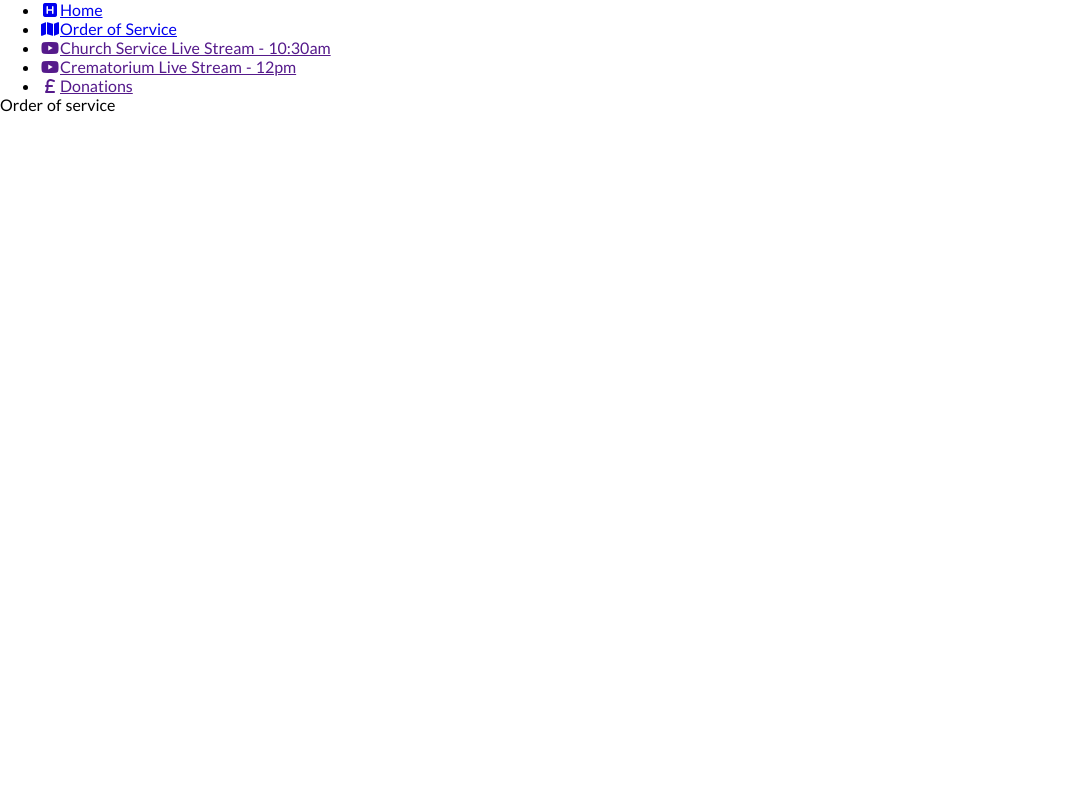
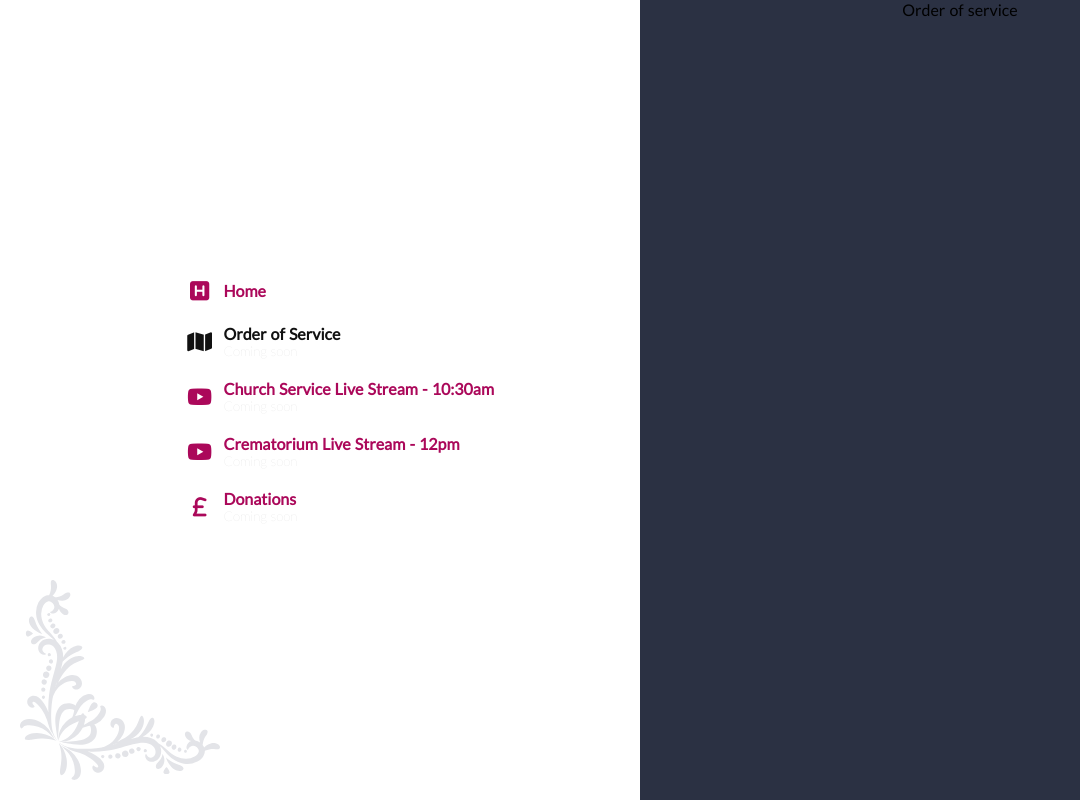
Before and after one commit to Coderior/lovingmemory, a Nuxt app: page /order-of-service in a window 1280 px wide. Shown: the whole page, without its empty margins (0-1080 px from the left). Built offline with nearby package versions, Linux system fonts and the light colour scheme.

Commit message:
move order of css above fold

```diff
--- a/components/Nav.vue
+++ b/components/Nav.vue
@@ -1,10 +1,10 @@
 <template>
         <ul>
         <li><NuxtLink to="/"><span class="icon"><i class="fas fa-h-square fa-fw" /></span>Home</NuxtLink></li>
-        <li><NuxtLink to="/order-of-service"><span class="icon"><i class="fas fa-map fa-fw" /></span>Order of Service</NuxtLink></li>
-        <li><a href=""><span class="icon"><i class="fab fa-youtube fa-fw" /></span>Church Service Live Stream - 10:30am</a></li>
-        <li><a href=""><span class="icon"><i class="fab fa-youtube fa-fw" /></span>Crematorium Live Stream - 12pm</a></li>
-        <li><a href=""><span class="icon"><i class="fas fa-pound-sign fa-fw" /></span>Donations</a></li>
+        <li><NuxtLink to="/order-of-service"><span class="icon"><i class="fas fa-map fa-fw" /></span><span class="menu">Order of Service<small>Coming soon</small></span></NuxtLink></li>
+        <li><a href=""><span class="icon"><i class="fab fa-youtube fa-fw" /></span><span class="menu">Church Service Live Stream - 10:30am<small>Coming soon</small></span></a></li>
+        <li><a href=""><span class="icon"><i class="fab fa-youtube fa-fw" /></span><span class="menu">Crematorium Live Stream - 12pm<small>Coming soon</small></span></a></li>
+        <li><a href=""><span class="icon"><i class="fas fa-pound-sign fa-fw" /></span><span class="menu">Donations<small>Coming soon</small></span></a></li>
       </ul>
 
 </template>
--- a/layouts/default.vue
+++ b/layouts/default.vue
@@ -4,7 +4,7 @@
   </div>
 </template>
 
-<style>
+<style lang="scss">
 html {
   font-family: 'Lato', sans-serif;
   font-size: 16px;
@@ -23,32 +23,111 @@ html {
   margin: 0;
 }
 
-.button--green {
-  display: inline-block;
-  border-radius: 4px;
-  border: 1px solid #3b8070;
-  color: #3b8070;
-  text-decoration: none;
-  padding: 10px 30px;
+.container {
+  margin: 0 auto;
+  min-height: 100vh;
+  display: flex;
+  justify-content: center;
+  align-items: center;
+  text-align: center;
+  @media screen and (max-width: 800px) {
+    flex-direction: column-reverse;
+  }
+}
+.icon {
+  margin-right: 10px;
+  color: #ab085a;
+  font-size: 22px;
+}
+.section {
+  flex: 0 0 50%;
+  min-height: 100vh;
+  display: flex;
+  flex-direction: column;
+  justify-content: center;
+  align-items: center;
+  text-align: center;
+  &.tribute {
+    background: #2b3143;
+    justify-content: space-between;
+    img {
+      -webkit-filter: grayscale(100%); /* Safari 6.0 - 9.0 */
+      filter: grayscale(100%);
+      width: 80%;
+      max-width: 260px;
+      border: 8px solid #fff;
+      box-shadow: 0 0 10px 3px rgba(0, 0, 0, 0.6);
+    }
+  }
+  @media screen and (max-width: 800px) {
+    flex: 0 0 100%;
+    width: 100%;
+    min-height: auto;
+  }
+}
+ul {
+  list-style: none;
+  font-weight: 700;
+  text-align: left;
+  font-size: 16px;
+  li {
+  }
+  a {
+    color: #ab085a;
+    text-decoration: none;
+    padding: 10px;
+    display: flex;
+    align-items: center;
+    &.nuxt-link-exact-active {
+      color: #111;
+      .icon {
+        color: #111;
+      }
+
+    }
+  }
+}
+.menu {
+  display: flex;
+  flex-direction: column;
+  small {
+    color: #ccc;
+    font-weight: 100;
+  }
+}
+.name {
+  font-size: 40px;
+  color: #fff;
+  font-weight: 300;
+}
+.title {
+  font-family: 'Pinyon Script', cursive;
+  display: block;
+  font-weight: 300;
+  font-size: 40px;
+  color: #35495e;
+  letter-spacing: 1px;
+  margin: 40px 0;
+  color: #fff;
 }
 
-.button--green:hover {
-  color: #fff;
-  background-color: #3b8070;
+.subtitle {
+  font-weight: 300;
+  font-size: 14px;
+  color: #adb4c7;
+  margin: 40px 0;
+}
+.links {
+  background-image: url('~assets/corner.svg');
+  background-position: bottom 20px left 20px;
+  background-repeat: no-repeat;
+  background-size: 200px;
+  @media screen and (max-width: 800px) {
+    padding: 50px 0 80px;
+    background-position: bottom 2px left 2px;
+    background-size: 150px;
+  }
 }
 
-.button--grey {
-  display: inline-block;
-  border-radius: 4px;
-  border: 1px solid #35495e;
-  color: #35495e;
-  text-decoration: none;
-  padding: 10px 30px;
-  margin-left: 15px;
-}
 
-.button--grey:hover {
-  color: #fff;
-  background-color: #35495e;
-}
 </style>
--- a/pages/index.vue
+++ b/pages/index.vue
@@ -16,95 +16,5 @@ export default {}
 </script>
 
 <style lang="scss">
-.container {
-  margin: 0 auto;
-  min-height: 100vh;
-  display: flex;
-  justify-content: center;
-  align-items: center;
-  text-align: center;
-  @media screen and (max-width: 800px) {
-    flex-direction: column-reverse;
-  }
-}
-.icon {
-  margin-right: 10px;
-  color: #ab085a;
-  font-size: 22px;
-}
-.section {
-  flex: 0 0 50%;
-  min-height: 100vh;
-  display: flex;
-  flex-direction: column;
-  justify-content: center;
-  align-items: center;
-  text-align: center;
-  &.tribute {
-    background: #2b3143;
-    justify-content: space-between;
-    img {
-      -webkit-filter: grayscale(100%); /* Safari 6.0 - 9.0 */
-      filter: grayscale(100%);
-      width: 80%;
-      max-width: 260px;
-      border: 8px solid #fff;
-      box-shadow: 0 0 10px 3px rgba(0, 0, 0, 0.6);
-    }
-  }
-  @media screen and (max-width: 800px) {
-    flex: 0 0 100%;
-    width: 100%;
-    min-height: auto;
-  }
-}
-ul {
-  list-style: none;
-  font-weight: 700;
-  text-align: left;
-  font-size: 16px;
-  li {
-  }
-  a {
-    color: #111;
-    text-decoration: none;
-    padding: 10px;
-    display: flex;
-    align-items: center;
-  }
-}
-.name {
-  font-size: 40px;
-  color: #fff;
-  font-weight: 300;
-}
-.title {
-  font-family: 'Pinyon Script', cursive;
-  display: block;
-  font-weight: 300;
-  font-size: 40px;
-  color: #35495e;
-  letter-spacing: 1px;
-  margin: 40px 0;
-  color: #fff;
-}
-
-.subtitle {
-  font-weight: 300;
-  font-size: 14px;
-  color: #adb4c7;
-  margin: 40px 0;
-}
-.links {
-  background-image: url('~assets/corner.svg');
-  background-position: bottom 20px left 20px;
-  background-repeat: no-repeat;
-  background-size: 200px;
-  @media screen and (max-width: 800px) {
-    padding: 50px 0 80px;
-    background-position: bottom 2px left 2px;
-    background-size: 150px;
-  }
-}
 
 </style>
```
